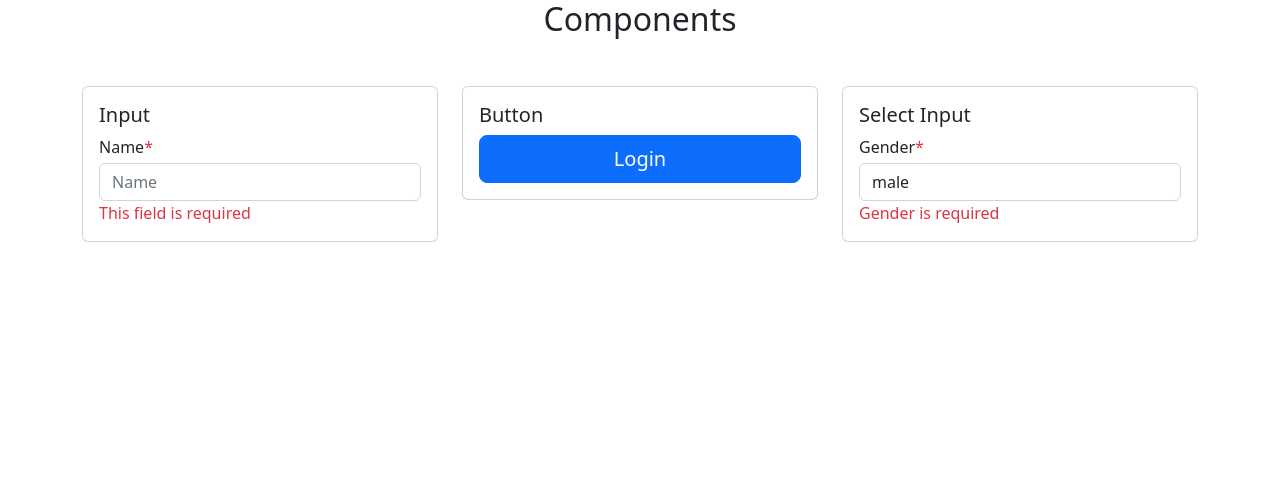
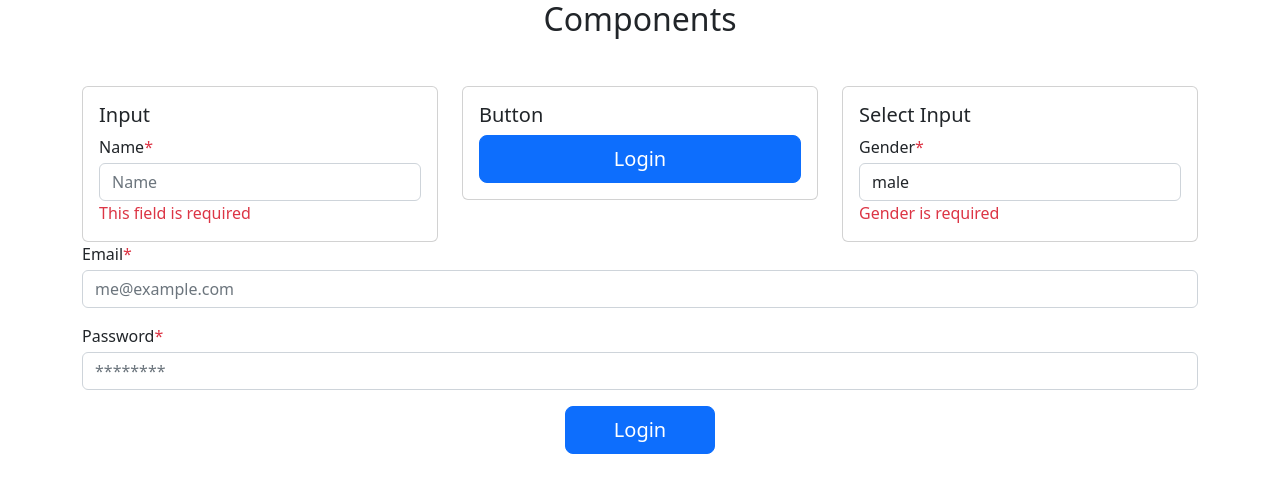
Before and after one commit to davydocsurg/recipub-dashboard, a React (Vite) app: page / in a window 1280 px wide. Shown: the top 492 px of the page. Built offline with nearby package versions, Linux system fonts and the light colour scheme.

Commit message:
Created the super admin login form

```diff
--- a/src/commons/form/Input.jsx
+++ b/src/commons/form/Input.jsx
@@ -6,24 +6,21 @@ const Input = ({
   labelFor,
   type,
   style,
+  value,
   label,
   placeholder,
-    value,
   disabled,
   required,
   name,
   id,
   error,
+  handleChange,
 }) => {
   return (
     <>
       <div className="form-group">
         {labelFor && (
-                    <Label
-                        htmlFor={name}
-                        inputName={labelFor}
-                        required={required}
-                    />
+          <Label htmlFor={name} inputName={labelFor} required={required} />
         )}
 
         <div className="mt-1">
@@ -36,6 +33,8 @@ const Input = ({
             required={required}
             name={name}
             id={id}
+            value={value}
+            onChange={handleChange}
           />
         </div>
         {error && <FieldError>{error}</FieldError>}
--- a/src/components/superAdmin/auth/Login.jsx
+++ b/src/components/superAdmin/auth/Login.jsx
@@ -0,0 +1,59 @@
+import React, { useState } from "react";
+import Button from "../../../commons/form/Button";
+import Input from "../../../commons/form/Input";
+
+const Login = () => {
+  const [email, setEmail] = useState(null);
+  const [password, setPassword] = useState(null);
+
+  const onHandleChangeEmail = (e) => {
+    setEmail(e.target.value);
+  };
+  const onHandleChangePassword = (e) => {
+    setPassword(e.target.value);
+  };
+
+  return (
+    <>
+      <div className="form-group">
+        <Input
+          labelFor={"Email"}
+          type={"email"}
+          label={"email"}
+          placeholder={"me@example.com"}
+          required={true}
+          name={"email"}
+          id={"email"}
+          value={email}
+          style={"mb-3 mt-1"}
+          handleChange={onHandleChangeEmail}
+        />
+
+        <Input
+          labelFor={"Password"}
+          type={"password"}
+          label={"password"}
+          placeholder={"********"}
+          required={true}
+          name={"password"}
+          id={"password"}
+          value={password}
+          style={"mb-3 mt-1"}
+          handleChange={onHandleChangePassword}
+        />
+
+        <div className="text-center mt-2">
+          <Button
+            type={"submit"}
+            text={"Login"}
+            loading={false}
+            style={"btn btn-primary btn-lg px-5 "}
+            disabled={false}
+          />
+        </div>
+      </div>
+    </>
+  );
+};
+
+export default Login;
--- a/src/views/UI.jsx
+++ b/src/views/UI.jsx
@@ -2,6 +2,7 @@ import React, { useState } from "react";
 import Button from "../commons/form/Button";
 import Input from "../commons/form/Input";
 import SelectInput from "../commons/form/Select";
+import Login from "../components/superAdmin/auth/Login";
 
 const UI = () => {
   const required = true;
@@ -10,6 +11,7 @@ const UI = () => {
     { option: "female", value: "female" },
     { option: "other", value: "other" },
   ]);
+
   return (
     <>
       <div className="container">
@@ -51,6 +53,8 @@ const UI = () => {
               />
             </div>
           </div>
+
+          <Login />
         </div>
       </div>
     </>
```
Also changed, not shown: src/commons/form/Select.jsx (+1 -6 lines), src/commons/form/Label.jsx (indentation only). Lines whose indentation alone changed are shown as unchanged.
